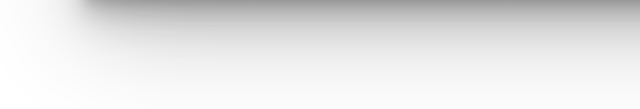
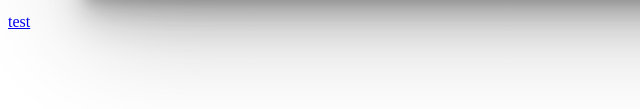
Before and after one commit to Dixoxied/_meme, a plain HTML site: page index.html in a window 1280 px wide. Shown: the part 179-288 px from the top of the page, 0-640 px from the left. Drawn offline with Linux system fonts and the light colour scheme.

Commit message:
Update test

```diff
--- a/index.html
+++ b/index.html
@@ -89,6 +89,7 @@
         </td>
       </tr>
     </table>
+    <a href="tes.html">test</a>
     <!--JAVASCRIPT HERE!-->
     <script src="js/sweetalert2.js"></script>
     <!-- <script src="//cdn.jsdelivr.net/npm/sweetalert2@11/dist/sweetalert2.min.js"></script> -->
```
